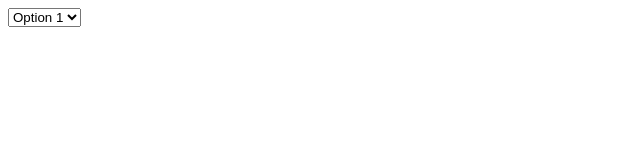
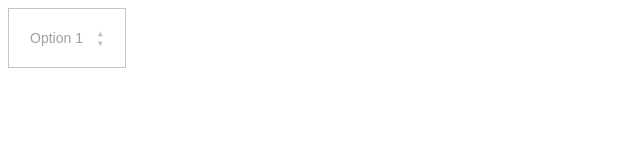
Before and after one commit to himedlooff/select-styling-test, a plain HTML site: page index.html in a window 1280 px wide. Shown: the whole page, without its empty margins (0-640 px from the left). Drawn offline with Linux system fonts and the light colour scheme.

Commit message:
Update index.html

```diff
--- a/index.html
+++ b/index.html
@@ -4,14 +4,90 @@
     <meta charset="UTF-8">
     <meta name="viewport" content="width=device-width, initial-scale=1">
     <title>Select styling test</title>
+<style>
+select {
+    -webkit-appearance: none;
+    -moz-appearance: none;
+    -ms-appearance: none;
+    -o-appearance: none;
+    appearance: none;
+    border-radius: 0;
+    border: 0 none transparent;
+    box-shadow: none;
+    background: transparent;
+    font-size: 14px;
+}
+
+select::-ms-expand {
+    display: none;
+}
+
+select:hover,
+select:focus {
+    outline: none;
+}
+
+.select {
+    position: relative;
+    display: inline-block;
+    width: auto;
+}
+
+.selecticon {
+    position: absolute;
+    top: 53%;
+    right: 15px;
+    font-size: 8px;
+    letter-spacing: 2px;
+    color: #bdbdbd;
+    font-family: Arial;
+    -webkit-transform: translateY(-50%) rotate(90deg);
+    -ms-transform: translateY(-50%) rotate(90deg);
+    transform: translateY(-50%) rotate(90deg);
+    pointer-events: none;
+}
+
+.selecticon:before {
+    content: "◄►";
+}
+
+.selectelem {
+    padding: 1.5em 3em 1.5em 1.5em;
+    border: 1px solid #c4c4c4;
+    color: #a0a0a0;
+    background-color: #fff;
+}
+
+.selectelem:hover {
+    border-color: blue;
+    color: blue;
+}
+
+.selectelem:hover + .selecticon {
+    color: blue;
+}
+
+.selectelem:focus {
+    border-color: green;
+    color: green;
+}
+
+.selectelem:focus + .selecticon {
+    color: green;
+}
+</style>
+
 </head>
 <body>
-<select name="test-select" id="test-select">
+<div class="select">
+	<select name="test-select" id="test-select" class="selectelem">
 		<option value="1">Option 1</option>
 		<option value="2">Option 2</option>
 		<option value="3">Option 3</option>
 		<option value="4">Option 4</option>
 		<option value="5">Option 5</option>
 	</select>
+	<span class="selecticon"></span>
+</div>
 </body>
 </html>
```
Lines whose indentation alone changed are shown as unchanged.
